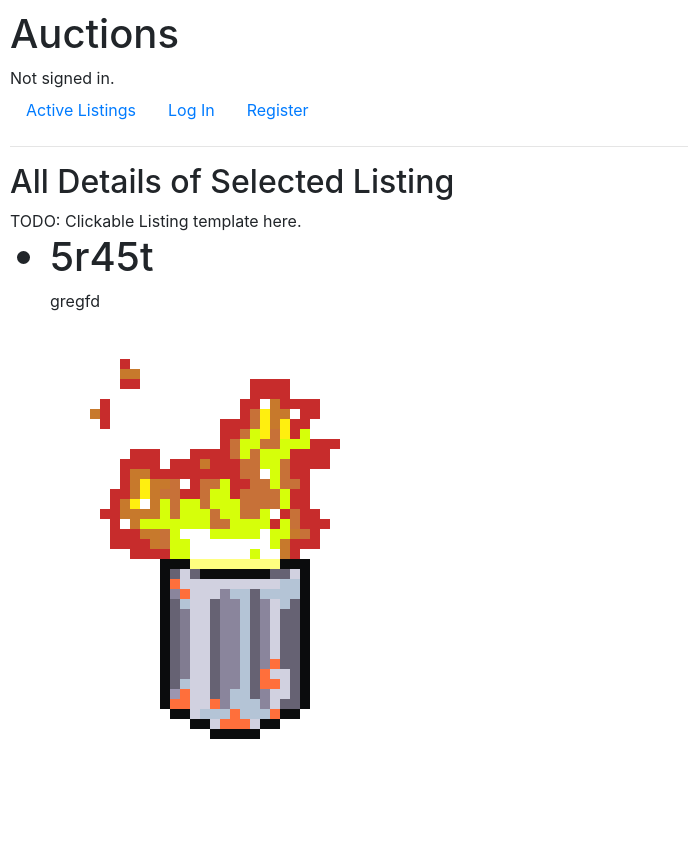
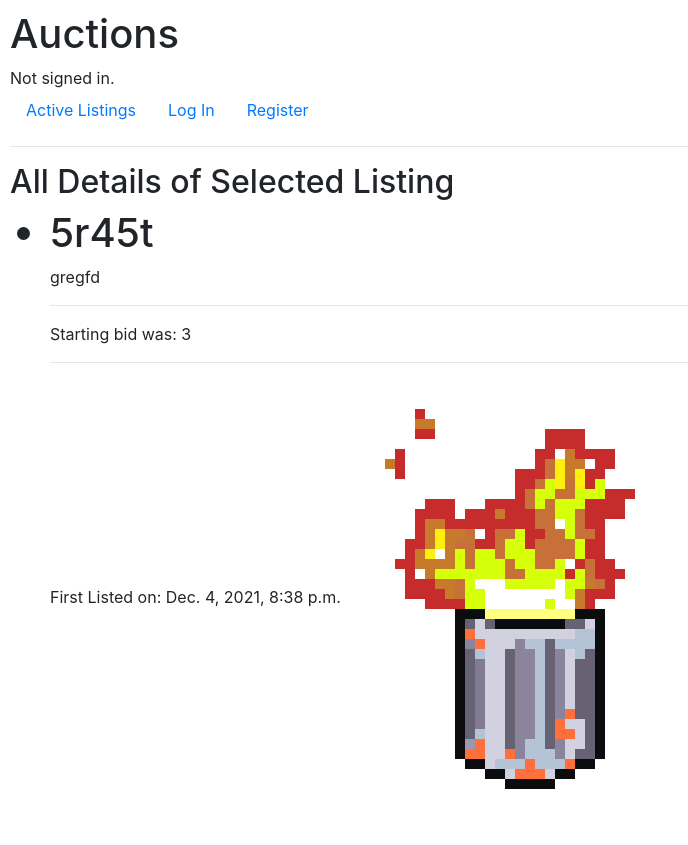
Before and after one commit to ReX342/Commerce, a Django app: page /auction/2 in a window 1280 px wide. Shown: the whole page, without its empty margins (0-688 px from the left). Before the commit the page ends 739 px from the top, so only its background shows below. Run offline with Django 3.2, Linux system fonts and the light colour scheme; data comes from the database, SQL or seed files in the repository; both versions use the stored data as it was after the commit; some libraries are stand-ins or nearby versions.

Commit message:
cascade parents relationship on bids

```diff
--- a/auctions/models.py
+++ b/auctions/models.py
@@ -35,7 +35,7 @@ class Auction_Listings(models.Model):
 
 class Bids(models.Model):
     # Maybe multiple relationships instead of parents/foreignkey?
-    starting_bid = models.PositiveIntegerField()
+    starting_bid = models.ForeignKey('Auction_Listings', on_delete=models.CASCADE, related_name='start_bid')
     current_bid = models.PositiveIntegerField()
     def __str__(self):
         return self.starting_bid
--- a/auctions/templates/auctions/listing.html
+++ b/auctions/templates/auctions/listing.html
@@ -3,16 +3,26 @@
 {% block body %}
     <h2>All Details of Selected Listing</h2>
 
-
     {% if message %}
         <div>{{ message }}</div>
     {% endif %}
-
-    TODO: Clickable Listing template here.
     <ul>
     <h1> <li>{{ listing.title }}</li></h1>
     <p> {{ listing.description }} </p>
     <h2> {{ listing.startin_bid }} </h3>
+
+    {% if listing.quantity %}
+    Quantity: {{ listing.quantity}}
+    {% endif %}
+
+    {% if listing.category %}
+    Category: {{ listings.category }}
+    {% endif %}
+    <hr>
+    Starting bid was: {{ listing.starting_bid }}
+    <hr>
+    First Listed on: {{ listing.date_posted }}
+
     {% if listing.image_url %}
     {{ listing.image_url }}
     {% endif %}
```
Also changed, not shown: db.sqlite3.
